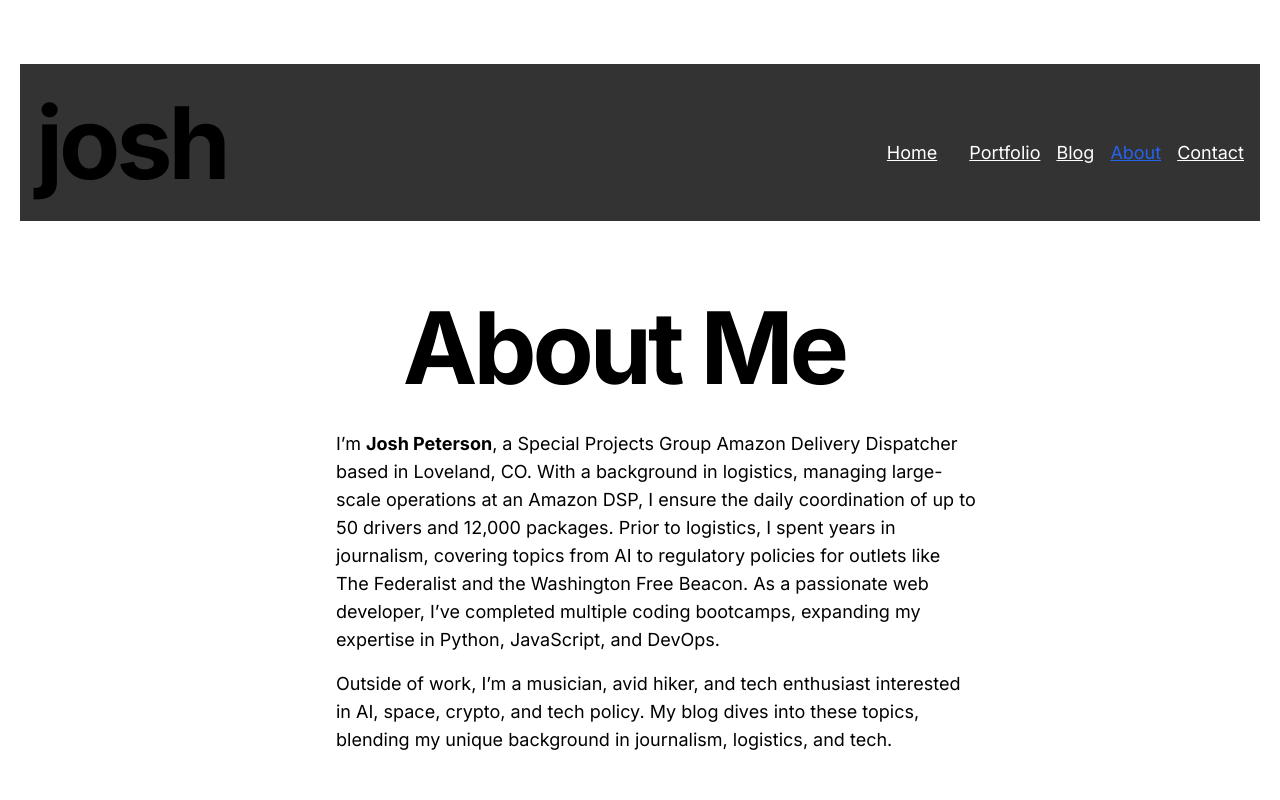
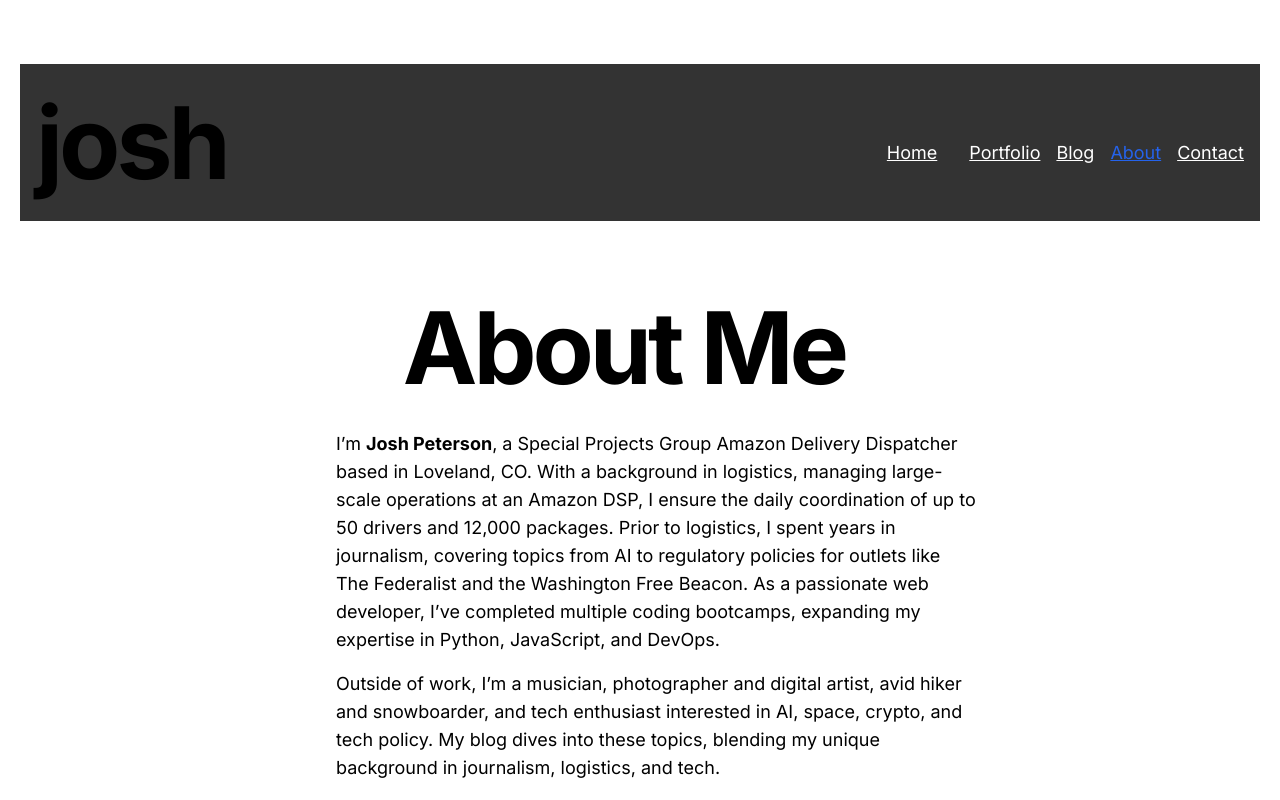
Before and after one commit to joshuadanpeterson/portfolio-blog, a Next.js app: page /about in a window 1280 px wide. Shown: the top 800 px of the page. Built offline with nearby package versions, Linux system fonts and the light colour scheme.

Commit message:
refactor(about): Update About page

```diff
--- a/src/app/about/page.tsx
+++ b/src/app/about/page.tsx
@@ -20,10 +20,10 @@ const AboutPage = () => {
           DevOps.
         </p>
         <p className="mb-4">
-          Outside of work, I’m a musician, avid hiker, and tech enthusiast
-          interested in AI, space, crypto, and tech policy. My blog dives into
-          these topics, blending my unique background in journalism, logistics,
-          and tech.
+          Outside of work, I’m a musician, photographer and digital artist, avid
+          hiker and snowboarder, and tech enthusiast interested in AI, space,
+          crypto, and tech policy. My blog dives into these topics, blending my
+          unique background in journalism, logistics, and tech.
         </p>
       </div>
     </div>
```
